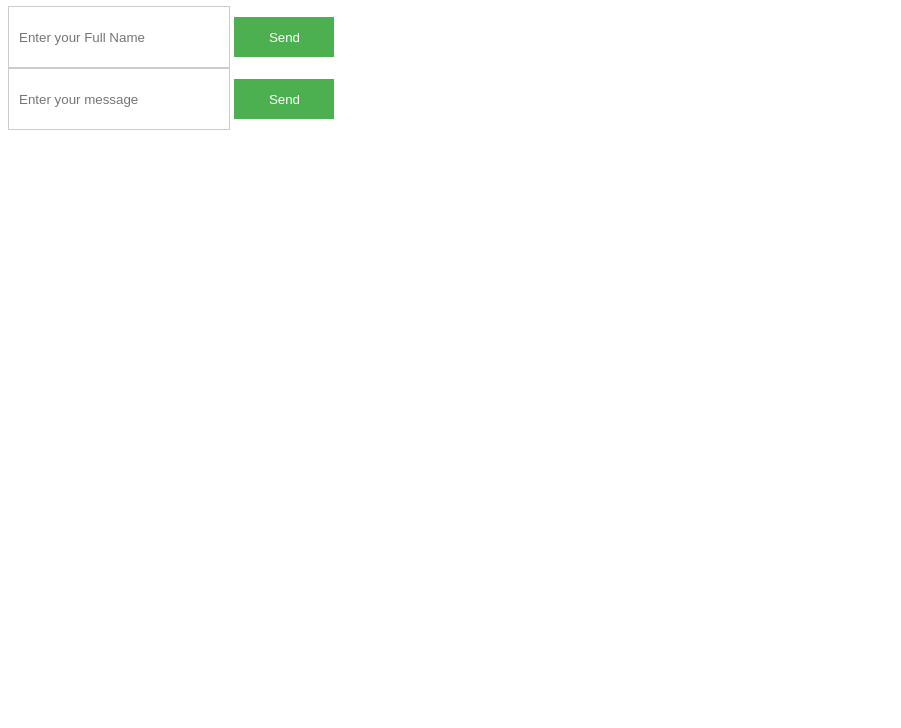
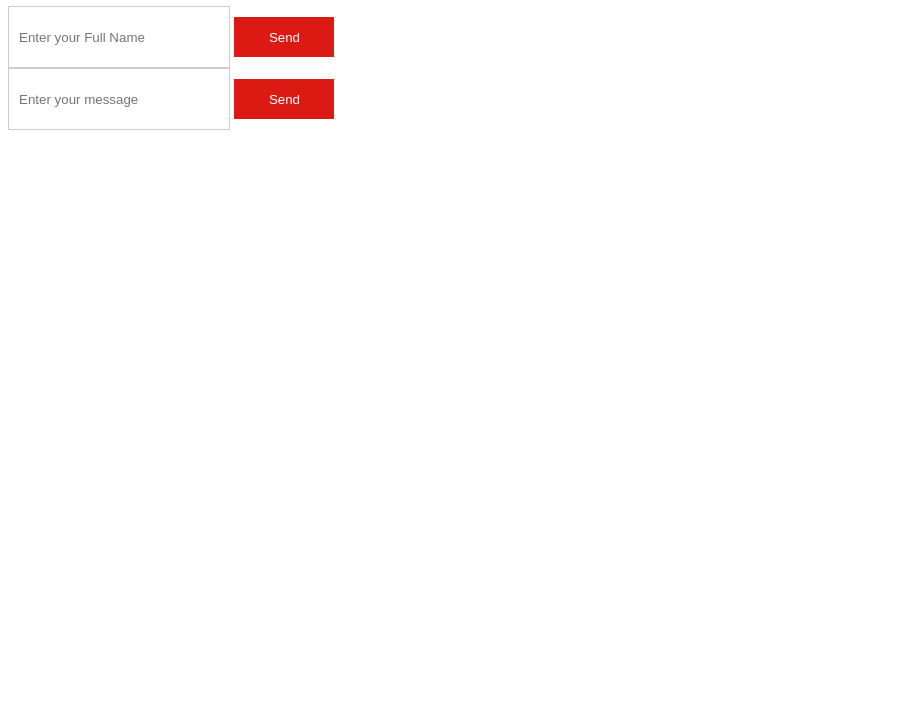
Before and after one commit to Nchedubem/REAL-TIME_CHAT_APPLICATION_CHIDUBEM_NWEKE, a website: page tasks/index.html in a window 1280 px wide. Shown: the part 72-800 px from the top of the page, without its empty margins (0-901 px from the left). Drawn offline with Linux system fonts and the light colour scheme.

Commit message:
second commit

```diff
--- a/tasks/style.css
+++ b/tasks/style.css
@@ -18,7 +18,7 @@ input {
 button {
     width: 100px;
     height: 40px;
-    background-color: #4CAF50;
+    background-color: #da1a13;
     color: white;
     border: none;
     cursor: pointer;
```
